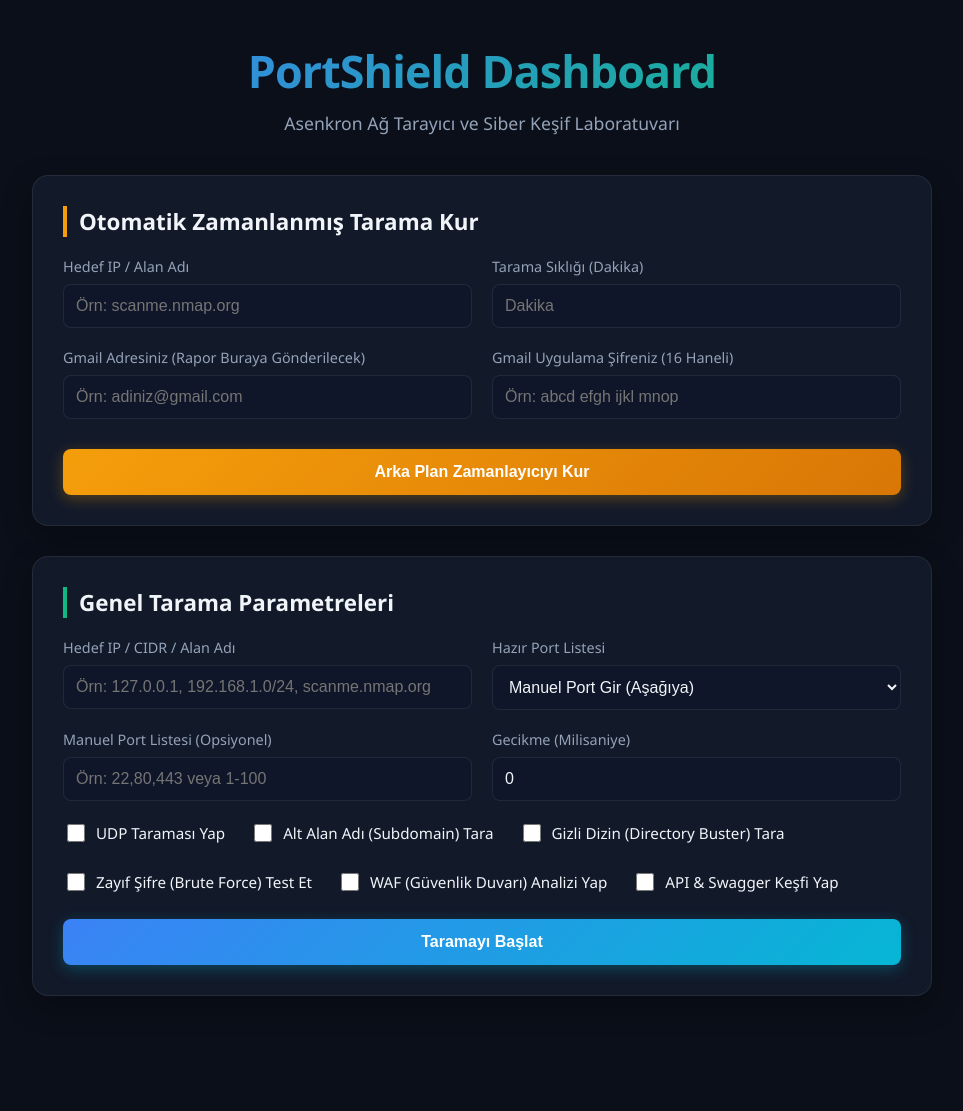
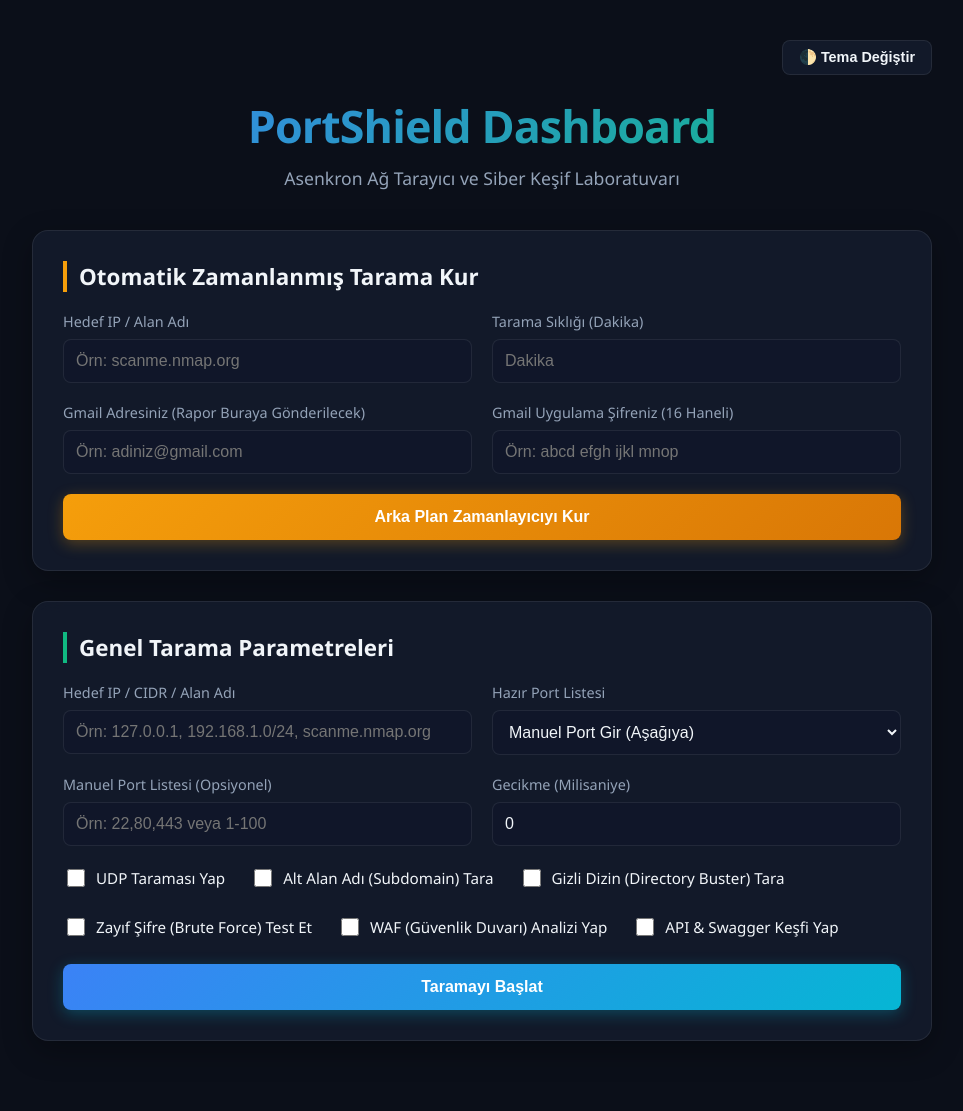
Before and after one commit to Muhammetbilbay/PortShield-Scanner, a FastAPI app: page / in a window 1280 px wide. Shown: the whole page, without its empty margins (158-1121 px from the left). Before the commit the page ends 996 px from the top, so only its background shows below. Run offline with FastAPI, Linux system fonts and the light colour scheme.

Commit message:
Implement Light/Dark theme toggle, loading buttons animation, and job cancellation button for background scans

```diff
--- a/app.py
+++ b/app.py
@@ -51,8 +51,9 @@
     "geolocation": None
 }
 
-# Zamanlanmış görevler listesi
+# Zamanlanmış görevler listesi ve iptal kontrol eventleri
 scheduled_scans = []
+active_tasks = {} # target: asyncio.Event()
 
 def generate_pdf_bytes(scan_data):
     """
@@ -230,9 +231,23 @@
 async def run_scheduled_scan(target: str, interval_seconds: int, email: str = None, sender_password: str = None):
     """
     Arka planda belirli aralıklarla çalışacak zamanlanmış tarama görevi.
+    İptal bayrağını dinleyerek döngüden çıkabilir.
     """
-    while True:
-        await asyncio.sleep(interval_seconds)
+    if target not in active_tasks:
+        active_tasks[target] = asyncio.Event()
+
+    event = active_tasks[target]
+
+    while not event.is_set():
+        # Saniye saniye kontrol ederek uyu ki iptal butonuna basıldığında anında dursun
+        for _ in range(interval_seconds):
+            if event.is_set():
+                break
+            await asyncio.sleep(1)
+
+        if event.is_set():
+            break
+
         open_ports = []
         targets = scanner.parse_targets(target)
         if targets:
@@ -247,7 +262,7 @@
             )
             print(f"[ZAMANLAYICI] {target} adresi otomatik olarak tarandı. Açık port adeti: {len(open_ports)}")
 
-            # E-posta girilmişse, hem gönderici hem alıcı olarak kullanıp gönder
+            # E-posta girilmişse gönder
             if email and email.strip() and sender_password and sender_password.strip():
                 results_list = []
                 for ip, port, banner, warnings in open_ports:
@@ -273,6 +288,11 @@
 
                 pdf_bytes = generate_pdf_bytes(scan_data)
                 send_email_with_pdf(email, sender_password, email, target, pdf_bytes)
+
+    # Döngü kırıldıysa temizle
+    if target in active_tasks:
+        del active_tasks[target]
+    print(f"[ZAMANLAYICI] {target} için zamanlanmış tarama sonlandırıldı.")
 
 @app.get("/", response_class=HTMLResponse)
 async def home(request: Request):
@@ -409,9 +429,15 @@
     sender_password: str = Form(...)
 ):
     """
-    Zamanlanmış tarama kurar. Kullanıcının e-posta adresi hem gönderen hem alıcı olarak kullanılır.
+    Zamanlanmış tarama kurar.
     """
     interval_seconds = interval * 60
+    # Mevcut bir iptal eventi varsa sıfırla
+    if target in active_tasks:
+        active_tasks[target].clear()
+    else:
+        active_tasks[target] = asyncio.Event()
+
     background_tasks.add_task(run_scheduled_scan, target, interval_seconds, email, sender_password)
     scheduled_scans.append({
         "target": target,
@@ -420,6 +446,18 @@
     })
     return HTMLResponse("<script>alert('Zamanlanmış Tarama Arka Planda Başlatıldı!'); window.location.href='/';</script>")
 
+@app.post("/cancel")
+async def cancel(target: str = Form(...)):
+    """
+    Belirtilen hedef için çalışan zamanlanmış taramayı iptal eder.
+    """
+    if target in active_tasks:
+        active_tasks[target].set() # Döngüyü kırmak için eventi tetikle
+
+    global scheduled_scans
+    scheduled_scans = [s for s in scheduled_scans if s["target"] != target]
+    return HTMLResponse("<script>alert('Zamanlanmış Tarama Başarıyla Durduruldu!'); window.location.href='/';</script>")
+
 @app.get("/download/pdf")
 async def download_pdf():
     pdf_bytes = generate_pdf_bytes(last_scan_results)
--- a/templates/index.html
+++ b/templates/index.html
@@ -17,6 +17,14 @@
             --accent-yellow: #f59e0b;
         }
 
+        body.light-theme {
+            --bg-color: #f3f4f6;
+            --card-bg: rgba(255, 255, 255, 0.95);
+            --border-color: rgba(0, 0, 0, 0.08);
+            --text-primary: #1f2937;
+            --text-secondary: #4b5563;
+        }
+
         body {
             background-color: var(--bg-color);
             color: var(--text-primary);
@@ -26,6 +34,7 @@
             display: flex;
             flex-direction: column;
             align-items: center;
+            transition: background-color 0.3s, color 0.3s;
         }
 
         .container {
@@ -53,6 +62,30 @@
             font-size: 1.1rem;
         }
 
+        .theme-toggle-container {
+            display: flex;
+            justify-content: flex-end;
+            margin-bottom: 20px;
+        }
+
+        .theme-toggle-btn {
+            background: var(--card-bg);
+            color: var(--text-primary);
+            border: 1px solid var(--border-color);
+            border-radius: 8px;
+            padding: 8px 16px;
+            font-size: 0.9rem;
+            font-weight: 600;
+            cursor: pointer;
+            transition: all 0.3s;
+            backdrop-filter: blur(16px);
+        }
+
+        .theme-toggle-btn:hover {
+            transform: translateY(-2px);
+            border-color: var(--accent-blue);
+        }
+
         .card {
             background: var(--card-bg);
             border: 1px solid var(--border-color);
@@ -61,6 +94,7 @@
             backdrop-filter: blur(16px);
             box-shadow: 0 10px 30px rgba(0, 0, 0, 0.3);
             margin-bottom: 30px;
+            transition: background-color 0.3s, border-color 0.3s;
         }
 
         .stats-grid {
@@ -180,6 +214,9 @@
             transition: all 0.3s;
             box-shadow: 0 4px 15px rgba(6, 182, 212, 0.3);
             width: 100%;
+            display: flex;
+            justify-content: center;
+            align-items: center;
         }
 
         .btn:hover {
@@ -284,10 +321,33 @@
             font-size: 0.85rem;
             line-height: 1.4;
         }
+
+        /* Yükleme (Loading Spinner) Tasarımı */
+        .spinner {
+            display: inline-block;
+            width: 14px;
+            height: 14px;
+            border: 2px solid white;
+            border-top: 2px solid transparent;
+            border-radius: 50%;
+            animation: spin 1s linear infinite;
+            margin-right: 8px;
+            vertical-align: middle;
+        }
+
+        @keyframes spin {
+            0% { transform: rotate(0deg); }
+            100% { transform: rotate(360deg); }
+        }
     </style>
 </head>
 <body>
     <div class="container">
+        <!-- Tema Seçici -->
+        <div class="theme-toggle-container">
+            <button id="themeToggleBtn" class="theme-toggle-btn">🌓 Tema Değiştir</button>
+        </div>
+
         <div class="header">
             <h1>PortShield Dashboard</h1>
             <p>Asenkron Ağ Tarayıcı ve Siber Keşif Laboratuvarı</p>
@@ -372,7 +432,7 @@
                             <th>Hedef Sistem</th>
                             <th>Aralık (Dakika)</th>
                             <th>Rapor Alıcısı / Gönderici</th>
-                            <th>Durum</th>
+                            <th>Yönetim</th>
                         </tr>
                     </thead>
                     <tbody>
@@ -381,7 +441,12 @@
                             <td><strong>{{ item.target }}</strong></td>
                             <td>{{ item.interval }} dk.</td>
                             <td>{{ item.email }}</td>
-                            <td><span class="status-badge">Aktif Çalışıyor</span></td>
+                            <td>
+                                <form action="/cancel" method="POST" style="display:inline;">
+                                    <input type="hidden" name="target" value="{{ item.target }}">
+                                    <button type="submit" class="btn-pdf" style="background: var(--accent-red); box-shadow: none; padding: 6px 12px; font-size: 0.8rem;">Durdur</button>
+                                </form>
+                            </td>
                         </tr>
                         {% endfor %}
                     </tbody>
@@ -400,7 +465,7 @@
             </div>
             {% endif %}
 
-            <form action="/scan" method="POST">
+            <form id="scanForm" action="/scan" method="POST">
                 <div class="form-grid">
                     <div class="form-group">
                         <label for="target">Hedef IP / CIDR / Alan Adı</label>
@@ -455,7 +520,7 @@
                     </label>
                 </div>
 
-                <button type="submit" class="btn">Taramayı Başlat</button>
+                <button type="submit" class="btn" id="submitBtn">Taramayı Başlat</button>
             </form>
         </div>
 
@@ -582,5 +647,33 @@
         </div>
         {% endif %}
     </div>
+
+    <script>
+        // Tema Değiştirici Kodları
+        const themeBtn = document.getElementById("themeToggleBtn");
+        themeBtn.addEventListener("click", () => {
+            document.body.classList.toggle("light-theme");
+            if (document.body.classList.contains("light-theme")) {
+                localStorage.setItem("theme", "light");
+            } else {
+                localStorage.setItem("theme", "dark");
+            }
+        });
+
+        // Sayfa yüklendiğinde temayı hatırla
+        if (localStorage.getItem("theme") === "light") {
+            document.body.classList.add("light-theme");
+        }
+
+        // Yükleniyor (Spinner) Durum Kodları
+        const scanForm = document.getElementById("scanForm");
+        if (scanForm) {
+            scanForm.addEventListener("submit", () => {
+                const submitBtn = document.getElementById("submitBtn");
+                submitBtn.disabled = true;
+                submitBtn.innerHTML = '<span class="spinner"></span> Tarama Yapılıyor...';
+            });
+        }
+    </script>
 </body>
 </html>
```
